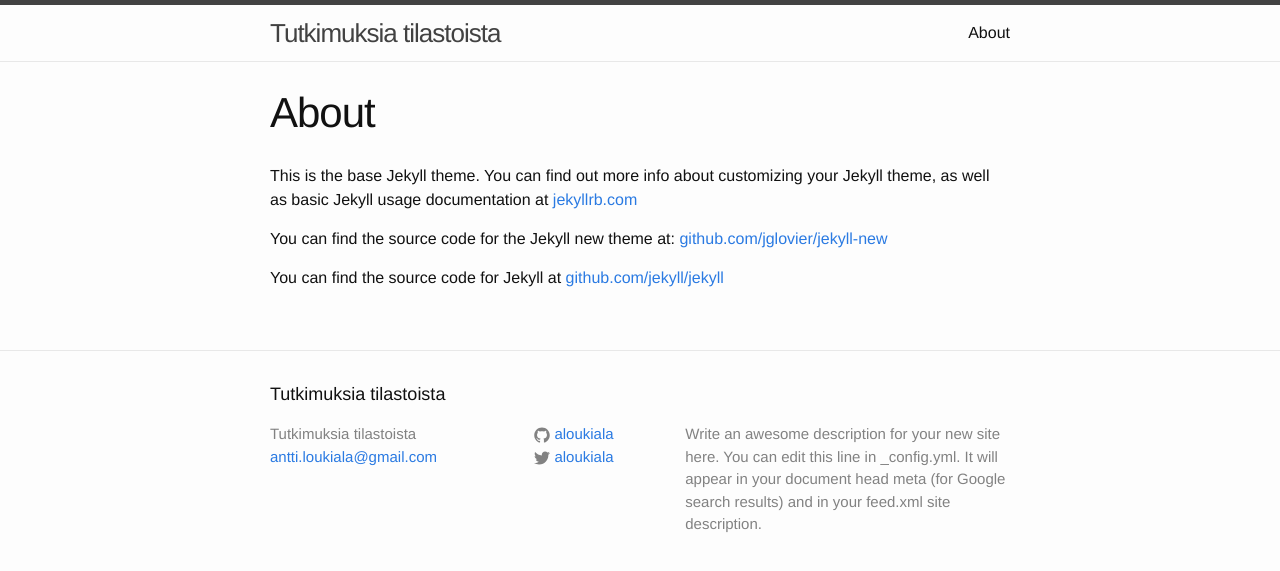
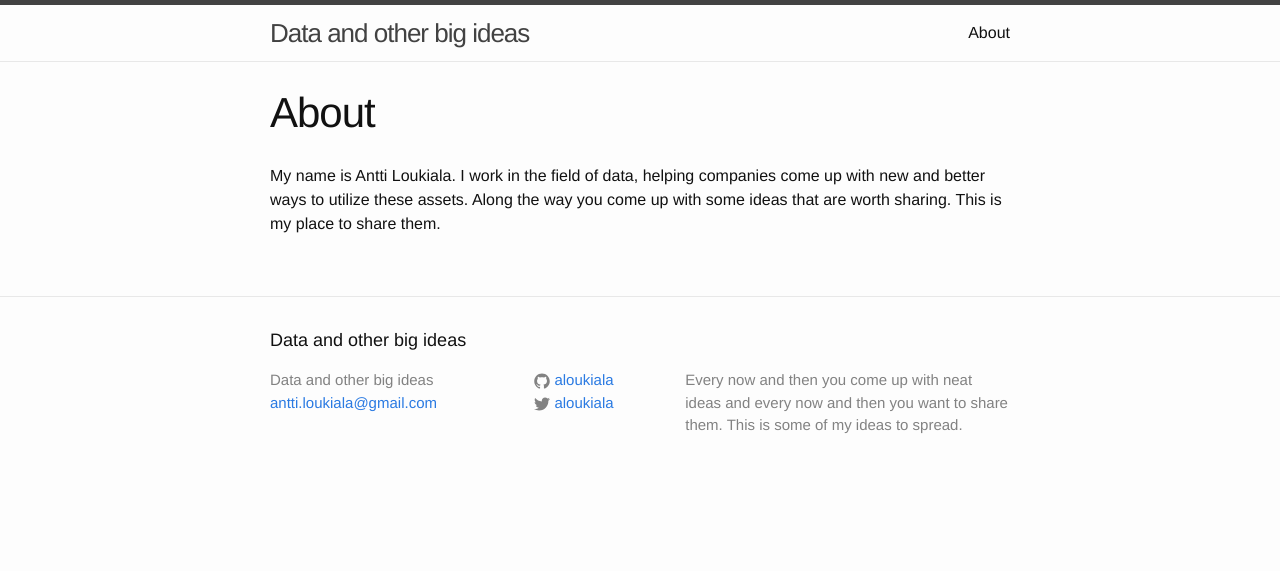
Before and after one commit to aloukiala/JekyllTest, a Jekyll site: the page built from about.md, in a window 1280 px wide. Shown: the top 571 px of the page. Built offline with Jekyll 4.4.1, drawn with Linux system fonts in a browser that asks for light colours.

```diff
--- a/_config.yml
+++ b/_config.yml
@@ -1,10 +1,11 @@
 # Site settings
-title: Tutkimuksia tilastoista
+theme: minima
+title: Data and other big ideas
 email: antti.loukiala@gmail.com
 description: > # this means to ignore newlines until "baseurl:"
-  Write an awesome description for your new site here. You can edit this
-  line in _config.yml. It will appear in your document head meta (for
-  Google search results) and in your feed.xml site description.
+  Every now and then you come up with neat ideas and
+  every now and then you want to share them.
+  This is some of my ideas to spread.
 baseurl: "" # the subpath of your site, e.g. /blog/
 url: "http://yourdomain.com" # the base hostname & protocol for your site
 twitter_username: aloukiala
--- a/about.md
+++ b/about.md
@@ -4,8 +4,4 @@ title: About
 permalink: /about/
 ---
 
-This is the base Jekyll theme. You can find out more info about customizing your Jekyll theme, as well as basic Jekyll usage documentation at [jekyllrb.com](http://jekyllrb.com/)
-
-You can find the source code for the Jekyll new theme at: [github.com/jglovier/jekyll-new](https://github.com/jglovier/jekyll-new)
-
-You can find the source code for Jekyll at [github.com/jekyll/jekyll](https://github.com/jekyll/jekyll)
+My name is Antti Loukiala. I work in the field of data, helping companies come up with new and better ways to utilize these assets. Along the way you come up with some ideas that are worth sharing. This is my place to share them.
--- /dev/null
+++ b/minima/Gemfile
@@ -0,0 +1,4 @@
+# frozen_string_literal: true
+
+source "https://rubygems.org"
+gemspec
--- /dev/null
+++ b/minima/_layouts/default.html
@@ -0,0 +1 @@
+{{ content }}
--- /dev/null
+++ b/minima/_layouts/page.html
@@ -0,0 +1,5 @@
+---
+layout: default
+---
+
+{{ content }}
--- /dev/null
+++ b/minima/_layouts/post.html
@@ -0,0 +1,5 @@
+---
+layout: default
+---
+
+{{ content }}
```
Also changed, not shown: Gemfile (added, +11 -0 lines), _posts/2015-05-14-Ensimmaista-kertaa.markdown (deleted, +0 -25 lines), _posts/2020-05-19-AWS_alarm_routing_to_teams.markdown (added, +14 -0 lines), minima/README.md (added, +51 -0 lines), minima/LICENSE.txt (added), minima/minima.gemspec (added), 4 other files.
